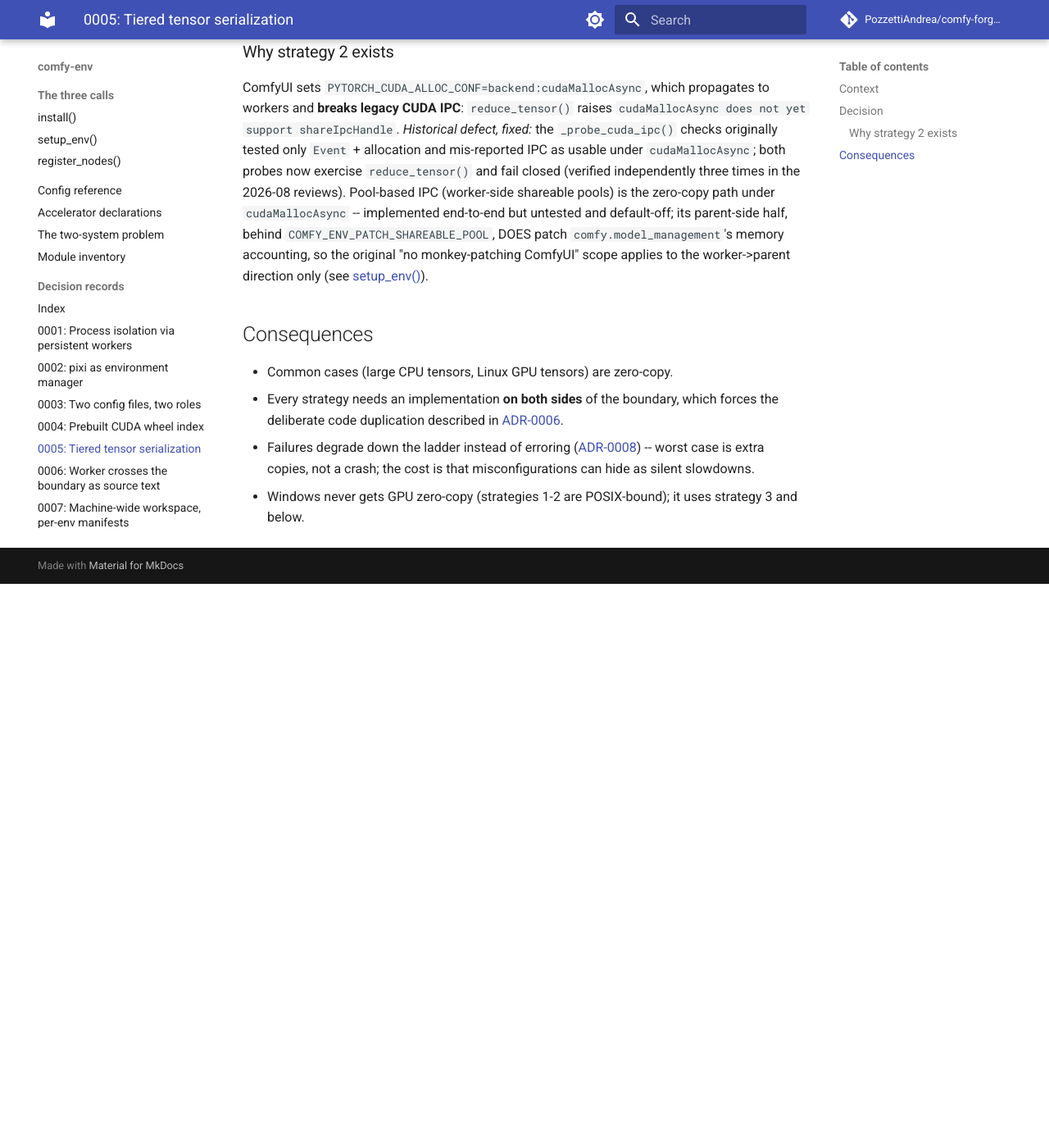
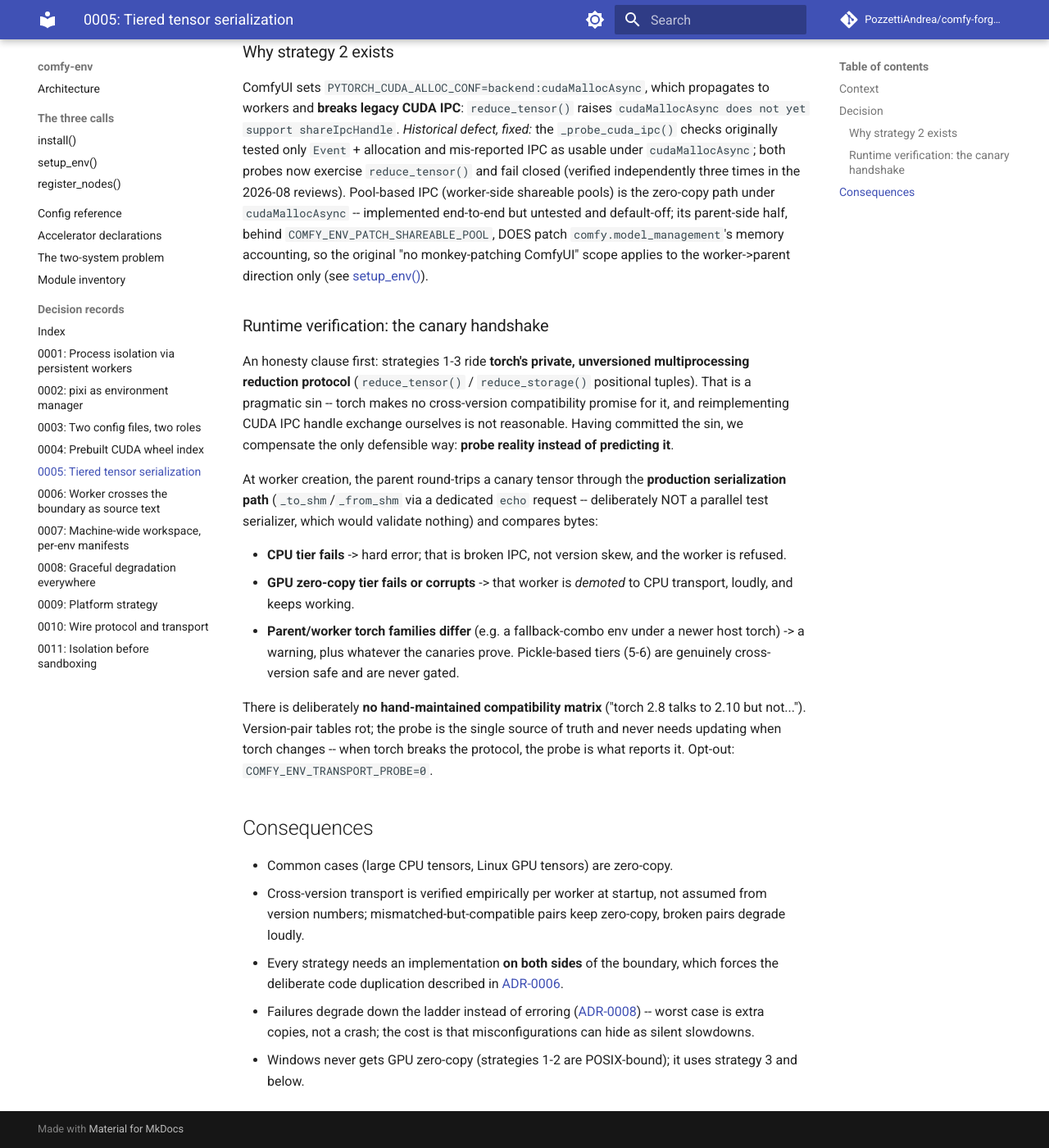
Before and after one commit to Comfy-Forge/comfy-forge-docs, an MkDocs documentation site: the page built from docs/comfy-env/adr/0005-tiered-tensor-serialization.md, in a window 1280 px wide and 1400 px high, scrolled down 1029 px. Shown: the whole window at 82% size. Built offline with MkDocs 1.6.1 and Material for MkDocs 9.7.7, drawn with Linux system fonts in a browser that asks for light colours; comment, search, counter and statistics services are not loaded; before the commit the page ends 1741 px from its top, so only the background shows below that.

Commit message:
ADR-0005: canary transport handshake -- probe reality, no compat matrix

```diff
--- a/docs/comfy-env/adr/0005-tiered-tensor-serialization.md
+++ b/docs/comfy-env/adr/0005-tiered-tensor-serialization.md
@@ -50,9 +50,42 @@
 "no monkey-patching ComfyUI" scope applies to the worker->parent direction
 only (see [setup_env()](../setup-env.md)).
 
+### Runtime verification: the canary handshake
+
+An honesty clause first: strategies 1-3 ride **torch's private,
+unversioned multiprocessing reduction protocol** (`reduce_tensor()` /
+`reduce_storage()` positional tuples). That is a pragmatic sin -- torch
+makes no cross-version compatibility promise for it, and reimplementing
+CUDA IPC handle exchange ourselves is not reasonable. Having committed the
+sin, we compensate the only defensible way: **probe reality instead of
+predicting it**.
+
+At worker creation, the parent round-trips a canary tensor through the
+**production serialization path** (`_to_shm`/`_from_shm` via a dedicated
+`echo` request -- deliberately NOT a parallel test serializer, which would
+validate nothing) and compares bytes:
+
+- **CPU tier fails** -> hard error; that is broken IPC, not version skew,
+  and the worker is refused.
+- **GPU zero-copy tier fails or corrupts** -> that worker is *demoted* to
+  CPU transport, loudly, and keeps working.
+- **Parent/worker torch families differ** (e.g. a fallback-combo env under
+  a newer host torch) -> a warning, plus whatever the canaries prove.
+  Pickle-based tiers (5-6) are genuinely cross-version safe and are never
+  gated.
+
+There is deliberately **no hand-maintained compatibility matrix** ("torch
+2.8 talks to 2.10 but not..."). Version-pair tables rot; the probe is the
+single source of truth and never needs updating when torch changes -- when
+torch breaks the protocol, the probe is what reports it. Opt-out:
+`COMFY_ENV_TRANSPORT_PROBE=0`.
+
 ## Consequences
 
 - Common cases (large CPU tensors, Linux GPU tensors) are zero-copy.
+- Cross-version transport is verified empirically per worker at startup,
+  not assumed from version numbers; mismatched-but-compatible pairs keep
+  zero-copy, broken pairs degrade loudly.
 - Every strategy needs an implementation **on both sides** of the boundary,
   which forces the deliberate code duplication described in
   [ADR-0006](0006-worker-crosses-the-boundary-as-source-text.md).
```
